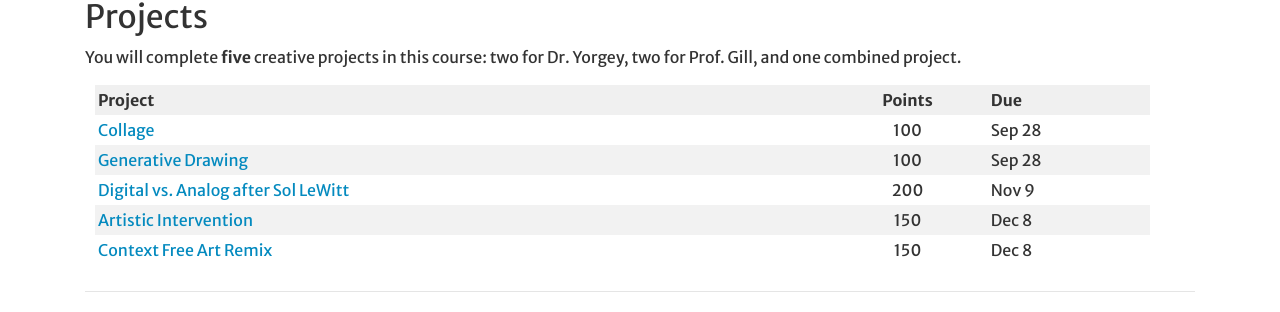
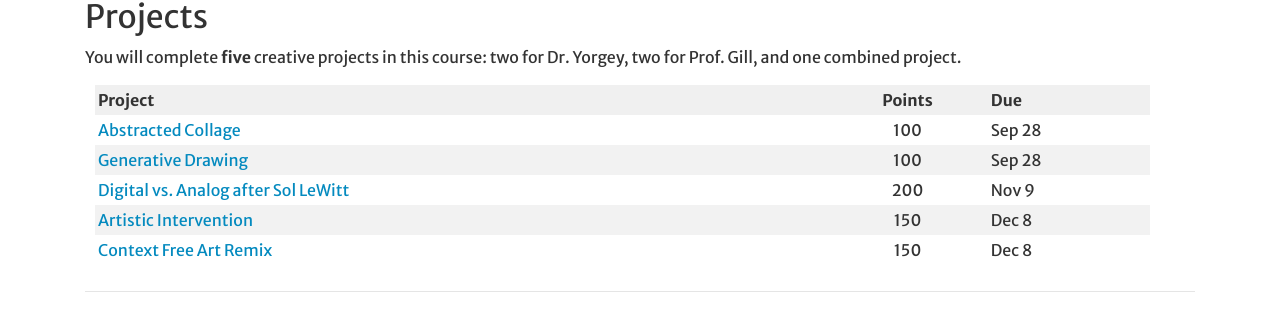
Before and after one commit to Hendrix-CS/creativity-TEC, a Jekyll site: the page built from index.md, in a window 1280 px wide and 900 px high, scrolled down 5511 px. Shown: the part 140-452 px from the top of the window. Built offline with Jekyll 4.4.1, drawn with Linux system fonts in a browser that asks for light colours; a script that is not in the unit is left out; our own code applies the rules of GitHub Pages for plain Markdown files.

Commit message:
Update index.md

```diff
--- a/index.md
+++ b/index.md
@@ -99,7 +99,7 @@
 
 | Project                                                                         | Points | Due    |
 |---------------------------------------------------------------------------------|:------:|--------|
-| [Collage]({{site.baseurl}}/projects/collage.html)                               | 100    | Sep 28 |
+| [Abstracted Collage]({{site.baseurl}}/projects/collage.html)                    | 100    | Sep 28 |
 | [Generative Drawing]({{site.baseurl}}/projects/generativedrawing.html)          | 100    | Sep 28 |
 | [Digital vs. Analog after Sol LeWitt]({{site.baseurl}}/projects/sollewitt.html) | 200    | Nov 9  |
 | [Artistic Intervention]({{site.baseurl}}/projects/intervention.html)            | 150    | Dec 8  |
```
